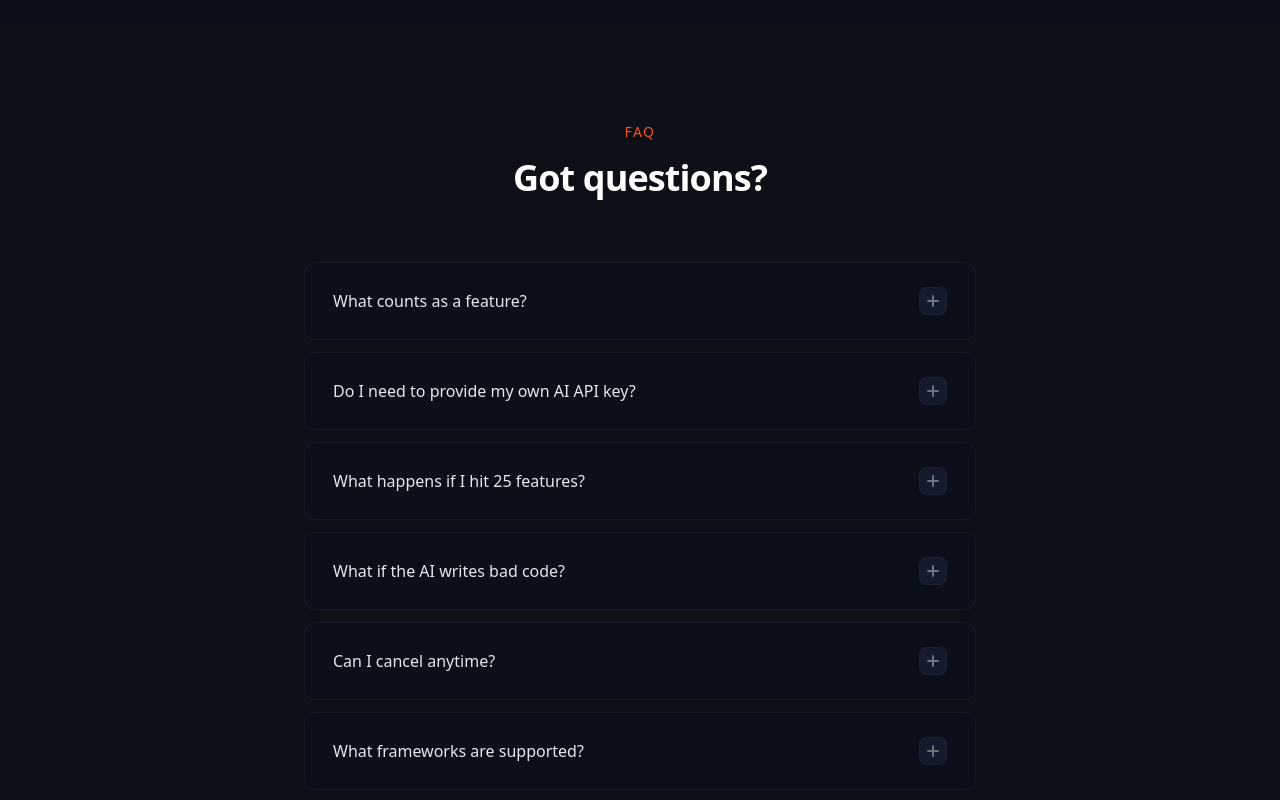
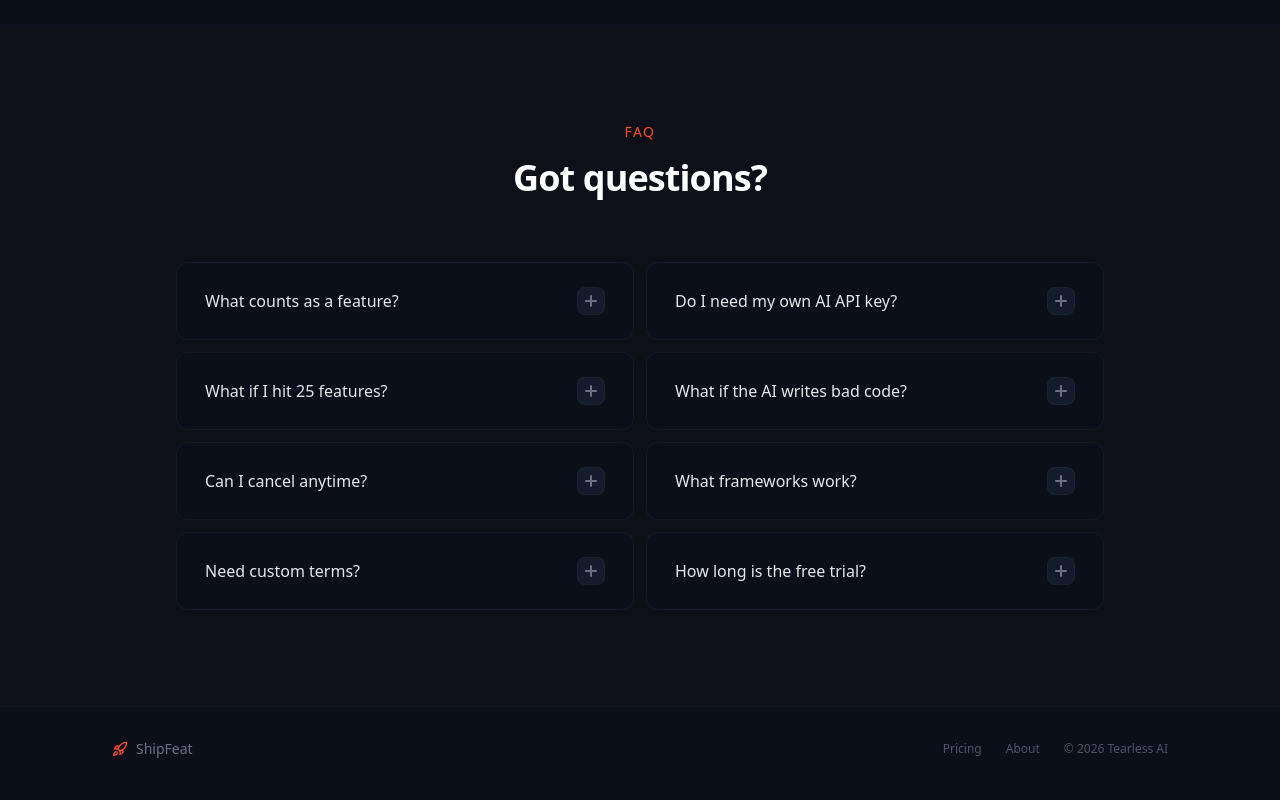
Before and after one commit to tearless-ai/shipfeat-www, a Next.js app: page /pricing in a window 1280 px wide. Shown: the part 1120-1920 px from the top of the page. Built offline with nearby package versions, Linux system fonts and the light colour scheme.

Commit message:
layout: FAQ in 2-column grid, tighter copy
- 2x4 grid layout (md:grid-cols-2)
- Wider container (max-w-5xl)
- Shortened all answers to ~1-2 lines
- Tightened questions (shorter titles)
- Added 8th FAQ: 'How long is the free trial?'
- Scannable at a glance, not a wall of text

```diff
--- a/app/pricing/page.tsx
+++ b/app/pricing/page.tsx
@@ -117,7 +117,7 @@ export default function PricingPage() {
 
       {/* FAQ */}
       <section className="py-24 bg-[#0D1117]">
-        <div className="max-w-3xl mx-auto px-8 lg:px-12">
+        <div className="max-w-5xl mx-auto px-8 lg:px-12">
           <div className="text-center mb-16">
             <p className="text-sm font-medium text-[#FF4C29] uppercase tracking-widest mb-4">
               FAQ
@@ -126,34 +126,38 @@ export default function PricingPage() {
               Got questions?
             </h2>
           </div>
-          <div className="space-y-3">
+          <div className="grid grid-cols-1 md:grid-cols-2 gap-3">
             <FAQItem
               q="What counts as a feature?"
-              a="A feature is counted when you generate a spec from a user's request. Widget submissions are free and unlimited — you only pay when you ask the AI to plan and build."
+              a="Counted when you generate a spec. Widget submissions are free and unlimited — you only pay when the AI plans and builds."
             />
             <FAQItem
-              q="Do I need to provide my own AI API key?"
-              a="Yes. ShipFeat works with Anthropic Claude and OpenAI. You bring your own key, choose your model, and control costs directly. We encrypt your key at rest and never proxy through our servers."
+              q="Do I need my own AI API key?"
+              a="Yes. Works with Anthropic Claude and OpenAI. You bring your key, choose your model, control costs. We encrypt at rest."
             />
             <FAQItem
-              q="What happens if I hit 25 features?"
-              a="You keep going. Each additional feature is $3. No service interruption, no upgrade required. Your next invoice just reflects the overage."
+              q="What if I hit 25 features?"
+              a="Keep going. Each additional feature is $3. No interruption, no upgrade. Your next invoice reflects the overage."
             />
             <FAQItem
               q="What if the AI writes bad code?"
-              a="Nothing ships without your approval. You review the spec before code is written, and review the PR with a live preview before merging. Two gates, full control."
+              a="Nothing ships without approval. Review the spec first, then the PR with a live preview. Two gates, full control."
             />
             <FAQItem
               q="Can I cancel anytime?"
-              a="Yes. Cancel from your dashboard before the trial ends and you won't be charged. After that, cancel anytime — no contracts, no commitments."
+              a="Yes. Cancel before the trial ends and pay nothing. After that, cancel anytime — no contracts, no commitments."
             />
             <FAQItem
-              q="What frameworks are supported?"
-              a="ShipFeat works best with modern JavaScript/TypeScript codebases — Next.js, React, Vue, and similar. The AI reads your code structure and generates changes that match your patterns."
+              q="What frameworks work?"
+              a="Modern JS/TS codebases — Next.js, React, Vue, and similar. The AI reads your code structure and matches your patterns."
             />
             <FAQItem
-              q="Need custom terms for a larger team?"
-              a={<>Email us at <a href="mailto:dinesh@tearless.ai" className="text-[#FF4C29] hover:underline">dinesh@tearless.ai</a>. We&apos;re happy to work out volume pricing, SSO, or anything else you need.</>}
+              q="Need custom terms?"
+              a={<>Email <a href="mailto:dinesh@tearless.ai" className="text-[#FF4C29] hover:underline">dinesh@tearless.ai</a> for volume pricing, SSO, or anything custom.</>}
+            />
+            <FAQItem
+              q="How long is the free trial?"
+              a="7 days with 10 features included. Full access to everything. Auto-converts to Pro unless you cancel."
             />
           </div>
         </div>
```
